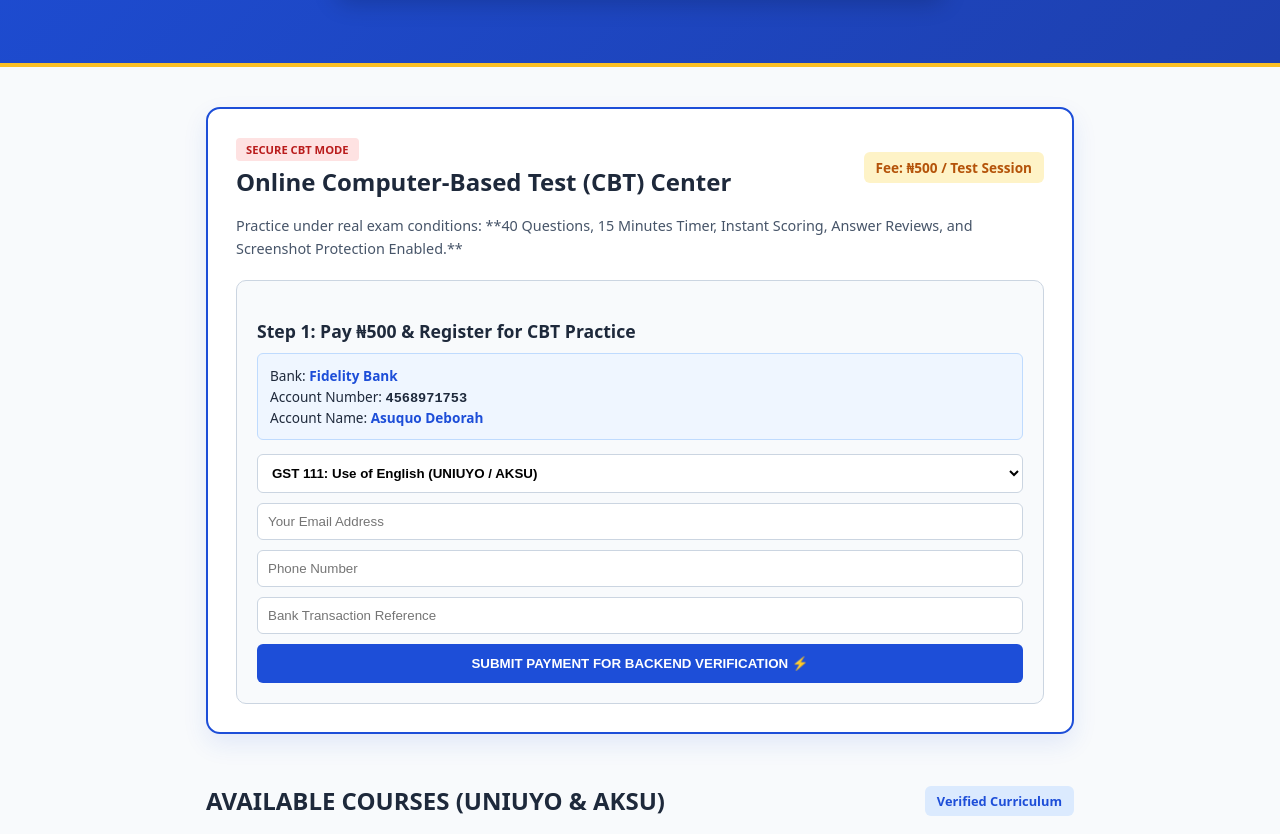
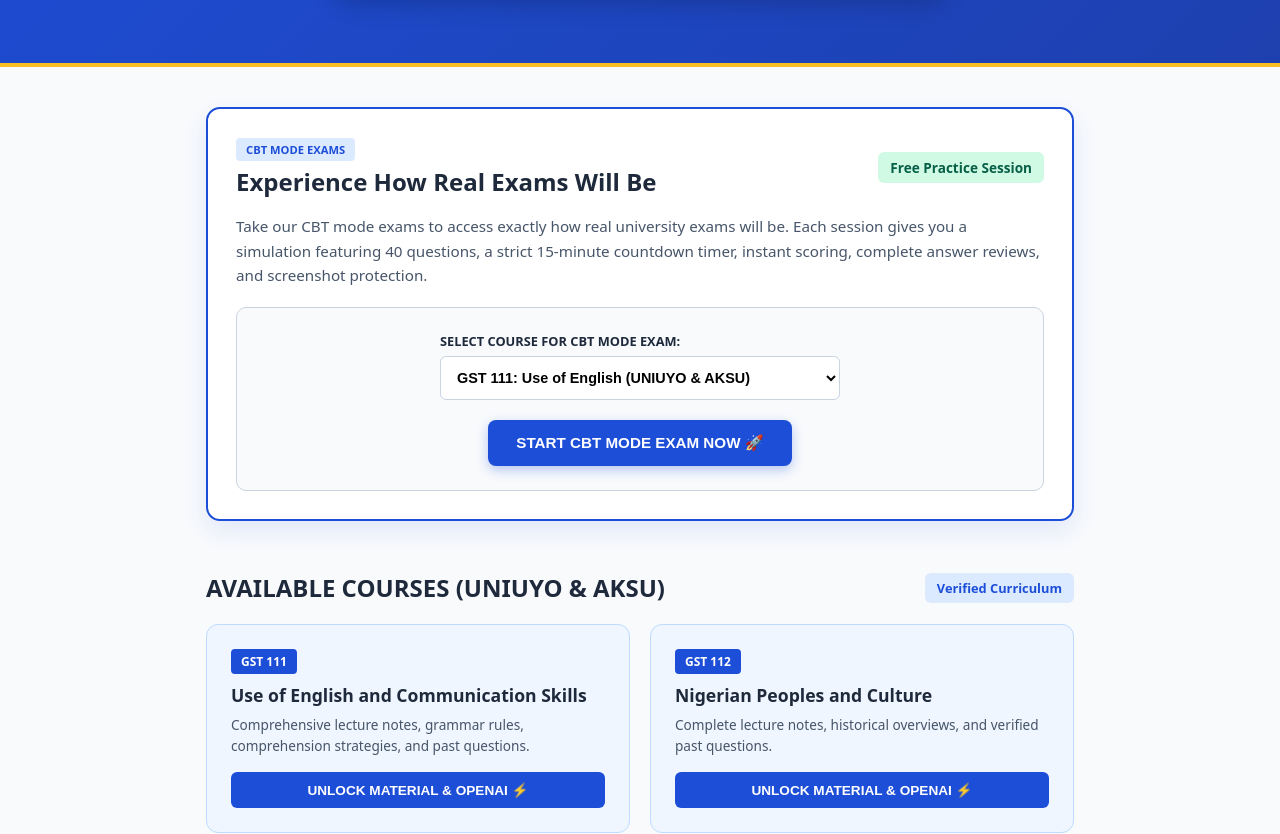
Before and after one commit to divinesaviour4-bit/LEARNING-MADE-EASY, a Next.js app: page / in a window 1280 px wide. Shown: the part 440-1274 px from the top of the page. Built offline with nearby package versions, Linux system fonts and the light colour scheme.

Commit message:
Remove CBT payment form, update CBT description to focus on real exam experience

```diff
--- a/app/page.tsx
+++ b/app/page.tsx
@@ -46,7 +46,6 @@ const INSTITUTION_DATA = {
   colleges_of_education: { federal: ["Federal College of Education (Special), Oyo"], state: ["Akwa Ibom State College of Education, Afahansit"], private: ["Top-Most College of Education"] }
 };
 
-// SAMPLE QUESTION BANK FOR UNIUYO & AKSU (GST 111 & GST 112) - Easily expandable up to 200+ questions
 const QUESTION_BANKS: { [key: string]: { question: string; options: string[]; answer: number }[] } = {
   "GST111": [
     { question: "Communication is derived from the Latin word 'communis', which means:", options: ["To share", "To speak", "To write", "To listen"], answer: 0 },
@@ -85,17 +84,8 @@ const QUESTION_BANKS: { [key: string]: { question: string; options: string[]; an
 };
 
 export default function Home() {
-  const [showSelector, setShowSelector] = useState(false);
-
-  // Direct Global Course Material Search State
   const [globalQuery, setGlobalQuery] = useState("");
   const [globalSearchResult, setGlobalSearchResult] = useState<null | { found: boolean; courseName?: string; details?: string }>(null);
-
-  // Selector Navigation State
-  const [instType, setInstType] = useState<"universities" | "polytechnics" | "colleges_of_education">("universities");
-  const [ownership, setOwnership] = useState<"federal" | "state" | "private">("state");
-  const [selectedInst, setSelectedInst] = useState("Akwa Ibom State University, Ikot Akpaden");
-  const [selectedDept, setSelectedDept] = useState("Electrical & Electronics Engineering");
 
   // OpenAI Pricing Modal State
   const [showPricingModal, setShowPricingModal] = useState(false);
@@ -107,26 +97,18 @@ export default function Home() {
   const [paymentLoading, setPaymentLoading] = useState(false);
 
   // CBT Practice Mode States
-  const [showCBTModal, setShowCBTModal] = useState(false);
   const [cbtCourse, setCbtCourse] = useState<"GST111" | "GST112">("GST111");
-  const [cbtEmail, setCbtEmail] = useState("");
-  const [cbtPhone, setCbtPhone] = useState("");
-  const [cbtTxnRef, setCbtTxnRef] = useState("");
-  const [cbtRegistered, setCbtRegistered] = useState(false);
-  const [cbtLoading, setCbtLoading] = useState(false);
-
-  // CBT Exam Execution States
   const [examStarted, setExamStarted] = useState(false);
   const [currentQIndex, setCurrentQIndex] = useState(0);
   const [userAnswers, setUserAnswers] = useState<{ [key: number]: number }>({});
-  const [timeLeft, setTimeLeft] = useState(15 * 60); // 15 minutes in seconds
+  const [timeLeft, setTimeLeft] = useState(15 * 60); // 15 minutes
   const [examSubmitted, setExamSubmitted] = useState(false);
   const [score, setScore] = useState(0);
 
   // Testimonials State
   const [showAllReviews, setShowAllReviews] = useState(false);
   const [reviews, setReviews] = useState([
-    { name: "Saviour Bassey", department: "Electrical Engineering, AKSU", comment: "The CBT practice mode with the 15-minute timer gave me real exam confidence. Grabbed A's easily!" },
+    { name: "Saviour Bassey", department: "Electrical Engineering, AKSU", comment: "The CBT mode exams give you the exact feel of how real exams will be. Grabbed A's easily!" },
     { name: "Grace Okon", department: "Accounting, UNIUYO", comment: "OpenAI API study assistant explains GST 111 and GST 112 concepts brilliantly. Highly recommended!" }
   ]);
   const [reviewerName, setReviewerName] = useState("");
@@ -173,22 +155,8 @@ export default function Home() {
     setPaymentLoading(true);
     setTimeout(() => {
       setPaymentLoading(false);
-      alert("OpenAI API Access payment record submitted! Awaiting backend verification. Your access token will be sent to your email.");
+      alert("OpenAI API Access payment record submitted! Awaiting backend verification.");
       setShowPricingModal(false);
-    }, 800);
-  };
-
-  const handleCBTPaymentSubmit = async (e: React.FormEvent) => {
-    e.preventDefault();
-    if (!cbtEmail || !cbtPhone || !cbtTxnRef) {
-      alert("Please provide your email, phone, and ₦500 payment reference.");
-      return;
-    }
-    setCbtLoading(true);
-    setTimeout(() => {
-      setCbtLoading(false);
-      setCbtRegistered(true);
-      alert("₦500 CBT Payment recorded successfully! Awaiting backend verification. You can now launch the CBT practice test.");
     }, 800);
   };
 
@@ -237,7 +205,7 @@ export default function Home() {
           <span style={{ fontWeight: "900", fontSize: "1.1rem", color: "#ffffff", letterSpacing: "-0.02em" }}>CAMPUS LEARNING HUB</span>
         </div>
         <div style={{ display: "flex", gap: "16px", fontSize: "0.9rem", alignItems: "center", fontWeight: "700" }}>
-          <a href="#cbt-section" style={{ color: "#fbbf24", textDecoration: "none" }}>CBT Practice 💻</a>
+          <a href="#cbt-section" style={{ color: "#fbbf24", textDecoration: "none" }}>CBT Mode Exams 💻</a>
           <a href="#courses" style={{ color: "#ffffff", textDecoration: "none" }}>Courses</a>
           <a href="/chat" style={{ color: "#ffffff", textDecoration: "none" }}>OpenAI Study Room 🤖</a>
           <button onClick={() => setShowPricingModal(true)} style={{ backgroundColor: "#fbbf24", color: "#0f172a", padding: "8px 16px", borderRadius: "6px", fontWeight: "900", border: "none", cursor: "pointer", textTransform: "uppercase", fontSize: "0.75rem" }}>
@@ -256,7 +224,7 @@ export default function Home() {
             Grab A's in GST 111 & GST 112 <span style={{ color: "#fbbf24" }}>Without Stress</span>
           </h1>
           <p style={{ fontSize: "1rem", color: "#e2e8f0", lineHeight: "1.6", maxWidth: "700px", margin: "0 auto 24px auto" }}>
-            Official verified course materials, over 250+ exam past questions with answers, and an interactive CBT simulation exam center.
+            Experience authentic CBT mode exams that show you exactly how real university exams will be.
           </p>
 
           {/* Instant Course Search */}
@@ -288,55 +256,39 @@ export default function Home() {
 
       <div style={{ maxWidth: "900px", margin: "0 auto", padding: "40px 16px", boxSizing: "border-box" }}>
 
-        {/* CBT EXAMINATION PRACTICE SECTION */}
+        {/* CBT MODE EXAMS SECTION */}
         <div id="cbt-section" style={{ marginBottom: "50px", background: "#ffffff", border: "2px solid #1d4ed8", borderRadius: "14px", padding: "28px", boxShadow: "0 10px 25px rgba(29, 78, 216, 0.1)" }}>
           <div style={{ display: "flex", justifyContent: "space-between", alignItems: "center", marginBottom: "16px", flexWrap: "wrap", gap: "10px" }}>
             <div>
-              <span style={{ background: "#fee2e2", color: "#b91c1c", padding: "4px 10px", borderRadius: "4px", fontSize: "0.7rem", fontWeight: "900" }}>SECURE CBT MODE</span>
-              <h2 style={{ fontSize: "1.5rem", fontWeight: "900", color: "#1e293b", margin: "6px 0 0 0" }}>Online Computer-Based Test (CBT) Center</h2>
+              <span style={{ background: "#dbeafe", color: "#1d4ed8", padding: "4px 10px", borderRadius: "4px", fontSize: "0.7rem", fontWeight: "900" }}>CBT MODE EXAMS</span>
+              <h2 style={{ fontSize: "1.5rem", fontWeight: "900", color: "#1e293b", margin: "6px 0 0 0" }}>Experience How Real Exams Will Be</h2>
             </div>
-            <span style={{ fontSize: "0.85rem", background: "#fef3c7", color: "#b45309", padding: "6px 12px", borderRadius: "6px", fontWeight: "800" }}>Fee: ₦500 / Test Session</span>
+            <span style={{ fontSize: "0.85rem", background: "#d1fae5", color: "#065f46", padding: "6px 12px", borderRadius: "6px", fontWeight: "800" }}>Free Practice Session</span>
           </div>
 
-          <p style={{ color: "#475569", fontSize: "0.9rem", lineHeight: "1.6", marginBottom: "20px" }}>
-            Practice under real exam conditions: **40 Questions, 15 Minutes Timer, Instant Scoring, Answer Reviews, and Screenshot Protection Enabled.**
+          <p style={{ color: "#475569", fontSize: "0.95rem", lineHeight: "1.6", marginBottom: "20px" }}>
+            Take our CBT mode exams to access exactly how real university exams will be. Each session gives you a simulation featuring 40 questions, a strict 15-minute countdown timer, instant scoring, complete answer reviews, and screenshot protection.
           </p>
 
-          {!cbtRegistered ? (
-            <div style={{ background: "#f8fafc", border: "1px solid #cbd5e1", padding: "20px", borderRadius: "10px" }}>
-              <h3 style={{ fontSize: "1.1rem", fontWeight: "900", color: "#1e293b", marginBottom: "10px" }}>Step 1: Pay ₦500 & Register for CBT Practice</h3>
-              <div style={{ background: "#eff6ff", border: "1px solid #bfdbfe", padding: "12px", borderRadius: "6px", marginBottom: "14px", fontSize: "0.85rem", color: "#1e293b" }}>
-                <p style={{ margin: "0 0 2px 0" }}>Bank: <span style={{ color: "#1d4ed8", fontWeight: "800" }}>Fidelity Bank</span></p>
-                <p style={{ margin: "0 0 2px 0" }}>Account Number: <span style={{ fontFamily: "monospace", fontWeight: "800" }}>4568971753</span></p>
-                <p style={{ margin: 0 }}>Account Name: <span style={{ color: "#1d4ed8", fontWeight: "800" }}>Asuquo Deborah</span></p>
+          {!examStarted ? (
+            <div style={{ background: "#f8fafc", border: "1px solid #cbd5e1", padding: "24px", borderRadius: "10px", textAlign: "center" }}>
+              <div style={{ maxWidth: "400px", margin: "0 auto 20px auto", textAlign: "left" }}>
+                <label style={{ display: "block", fontSize: "0.8rem", fontWeight: "900", color: "#1e293b", marginBottom: "6px", textTransform: "uppercase" }}>Select Course for CBT Mode Exam:</label>
+                <select value={cbtCourse} onChange={(e) => setCbtCourse(e.target.value as any)} style={{ width: "100%", padding: "12px", borderRadius: "6px", background: "#ffffff", border: "1px solid #cbd5e1", fontWeight: "800", fontSize: "0.9rem" }}>
+                  <option value="GST111">GST 111: Use of English (UNIUYO & AKSU)</option>
+                  <option value="GST112">GST 112: Nigerian Peoples and Culture (UNIUYO & AKSU)</option>
+                </select>
               </div>
 
-              <form onSubmit={handleCBTPaymentSubmit} style={{ display: "flex", flexDirection: "column", gap: "10px" }}>
-                <select value={cbtCourse} onChange={(e) => setCbtCourse(e.target.value as any)} style={{ padding: "10px", borderRadius: "6px", background: "#ffffff", border: "1px solid #cbd5e1", fontWeight: "800" }}>
-                  <option value="GST111">GST 111: Use of English (UNIUYO / AKSU)</option>
-                  <option value="GST112">GST 112: Nigerian Peoples & Culture (UNIUYO / AKSU)</option>
-                </select>
-                <input type="email" value={cbtEmail} onChange={(e) => setCbtEmail(e.target.value)} required placeholder="Your Email Address" style={{ padding: "10px", borderRadius: "6px", background: "#ffffff", border: "1px solid #cbd5e1" }} />
-                <input type="text" value={cbtPhone} onChange={(e) => setCbtPhone(e.target.value)} required placeholder="Phone Number" style={{ padding: "10px", borderRadius: "6px", background: "#ffffff", border: "1px solid #cbd5e1" }} />
-                <input type="text" value={cbtTxnRef} onChange={(e) => setCbtTxnRef(e.target.value)} required placeholder="Bank Transaction Reference" style={{ padding: "10px", borderRadius: "6px", background: "#ffffff", border: "1px solid #cbd5e1" }} />
-                <button type="submit" disabled={cbtLoading} style={{ background: "#1d4ed8", color: "#ffffff", border: "none", padding: "12px", borderRadius: "6px", fontWeight: "900", cursor: "pointer", textTransform: "uppercase" }}>
-                  {cbtLoading ? "Submitting Payment..." : "Submit Payment for Backend Verification ⚡"}
-                </button>
-              </form>
-            </div>
-          ) : !examStarted ? (
-            <div style={{ textAlign: "center", background: "#f0fdf4", border: "1px solid #10b981", padding: "24px", borderRadius: "10px" }}>
-              <h3 style={{ color: "#065f46", fontSize: "1.2rem", fontWeight: "900", marginBottom: "8px" }}>Payment Recorded & Verified!</h3>
-              <p style={{ color: "#047857", fontSize: "0.9rem", marginBottom: "16px" }}>You are cleared to take **{cbtCourse}**. Timer will start immediately upon clicking below.</p>
-              <button onClick={handleStartExam} style={{ background: "#10b981", color: "#ffffff", border: "none", padding: "14px 28px", borderRadius: "8px", fontWeight: "900", fontSize: "0.95rem", cursor: "pointer", textTransform: "uppercase" }}>
-                Start 15-Minute CBT Mock Exam 🚀
+              <button onClick={handleStartExam} style={{ background: "#1d4ed8", color: "#ffffff", border: "none", padding: "14px 28px", borderRadius: "8px", fontWeight: "900", fontSize: "0.95rem", cursor: "pointer", textTransform: "uppercase", boxShadow: "0 4px 12px rgba(29,78,216,0.3)" }}>
+                Start CBT Mode Exam Now 🚀
               </button>
             </div>
           ) : !examSubmitted ? (
-            /* ACTIVE EXAM INTERFACE (ANT-SCREENSHOT & COLOR GRID) */
+            /* ACTIVE EXAM INTERFACE (ANTI-SCREENSHOT & COLOR GRID) */
             <div style={{ background: "#0f172a", color: "#ffffff", padding: "24px", borderRadius: "10px", border: "1px solid #334155" }}>
               <div style={{ display: "flex", justifyContent: "space-between", alignItems: "center", marginBottom: "20px", borderBottom: "1px solid #334155", paddingBottom: "12px" }}>
-                <span style={{ fontWeight: "900", color: "#fbbf24" }}>{cbtCourse} Mock Examination</span>
+                <span style={{ fontWeight: "900", color: "#fbbf24" }}>{cbtCourse} — CBT Mode Exam Simulation</span>
                 <span style={{ background: timeLeft < 120 ? "#ef4444" : "#1e293b", color: "#ffffff", padding: "6px 12px", borderRadius: "6px", fontWeight: "900", fontFamily: "monospace" }}>
                   ⏳ Time Left: {formatTime(timeLeft)}
                 </span>
@@ -439,7 +391,7 @@ export default function Home() {
               </div>
 
               <button onClick={() => setExamStarted(false)} style={{ background: "#1d4ed8", color: "#ffffff", border: "none", padding: "10px 20px", borderRadius: "6px", fontWeight: "900", cursor: "pointer" }}>
-                Retake Practice Test 🔄
+                Retake CBT Mode Exam 🔄
               </button>
             </div>
           )}
```
